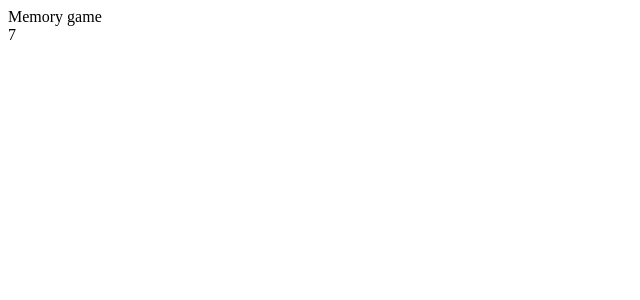
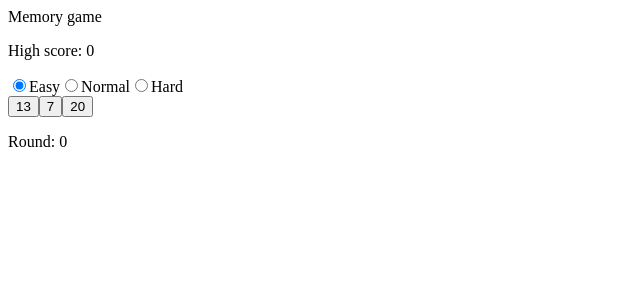
Before and after one commit to Veronfc/TOP-memory-game, a React (Vite) app: page / in a window 1280 px wide. Shown: the top 300 px of the page, without its empty margins (0-640 px from the left). Built offline with nearby package versions, Linux system fonts and the light colour scheme.

Commit message:
added all logic (maybe?)

```diff
--- a/src/App.jsx
+++ b/src/App.jsx
@@ -1,24 +1,106 @@
 /** @format */
 
-import { createContext } from 'react'
+import { createContext, useEffect, useRef, useState } from 'react'
 import { Cards } from './Cards'
 
-	const CardContext = createContext({
-		cards: [],
-		guesses: [],
-	})
+const CardContext = createContext({
+	highScore: 0,
+	cards: [],
+	guesses: [],
+})
 
 function App() {
+	const [highScore, setHighScore] = useState(0)
+	const [mode, setMode] = useState('easy')
+	const [guesses, setGuesses] = useState([])
 
-	const cards = ['red', 'orange', 'yellow', 'green', 'blue', 'indigo', 'violet']
-	const guesses = []
+	const max = useRef(5)
+
+	const cards = [
+		1, 2, 3, 4, 5, 6, 7, 8, 9, 10, 11, 12, 13, 14, 15, 16, 17, 18, 19, 20,
+	]
+
+	const reset = num => {
+		setGuesses([])
+		setHighScore(guesses.length - num)
+	}
+
+	useEffect(() => {
+		console.log(mode)
+
+		switch (mode) {
+			case 'normal':
+				max.current = 10
+				break
+			case 'hard':
+				max.current = 20
+				break
+			default:
+				max.current = 5
+		}
+
+		reset(0)
+	}, [mode])
+
+	useEffect(() => {
+		console.log(guesses)
+
+		if (
+			guesses.length < max.current &&
+			new Set(guesses).size != guesses.length
+		) {
+			alert('You lost')
+			reset(1)
+		} else if (
+			guesses.length == max.current &&
+			new Set(guesses).size == guesses.length
+		) {
+			alert('You won')
+			reset(0)
+		}
+	}, [guesses])
 
 	return (
 		<>
 			<header>Memory game</header>
-			<CardContext.Provider value={{ cards, guesses }}>
+			<p>High score: {highScore}</p>
+			<section>
+				<label htmlFor='easy'>
+					<input
+						type='radio'
+						name='mode'
+						id='easy'
+						value='easy'
+						defaultChecked
+						onClick={() => setMode('easy')}
+					></input>
+					Easy
+				</label>
+				<label htmlFor='normal'>
+					<input
+						type='radio'
+						name='mode'
+						id='normal'
+						value='normal'
+						onClick={() => setMode('normal')}
+					></input>
+					Normal
+				</label>
+				<label htmlFor='hard'>
+					<input
+						type='radio'
+						name='mode'
+						id='hard'
+						value='hard'
+						onClick={() => setMode('hard')}
+					></input>
+					Hard
+				</label>
+			</section>
+			<CardContext.Provider value={{ cards, guesses, setGuesses }}>
 				<Cards />
 			</CardContext.Provider>
+			<p>Round: {guesses.length}</p>
 		</>
 	)
 }
--- a/src/Cards.jsx
+++ b/src/Cards.jsx
@@ -1,16 +1,32 @@
 /** @format */
 
-import { useContext } from "react"
-import { CardContext } from "./App"
+import { useCallback, useContext } from 'react'
+import { CardContext } from './App'
 
 function Cards() {
-  const { cards, guesses } =  useContext(CardContext)
+	const { cards, guesses, setGuesses } = useContext(CardContext)
 
-	return (
-  <section>
-    {cards.length}
-  </section>
-  )
+	//DESC: Durstenfeld shuffle algorithm
+	const round = useCallback(() => {
+		for (let i = cards.length - 1; i > 0; i--) {
+			const j = Math.floor(Math.random() * (i + 1))
+			;[cards[i], cards[j]] = [cards[j], cards[i]]
+		}
+
+		return cards.slice(0, 3).map(card => {
+			return (
+				<button
+					onClick={() => {
+						setGuesses([...guesses, card])
+					}}
+				>
+					{card}
+				</button>
+			)
+		})
+	}, [guesses])
+
+	return <section>{round()}</section>
 }
 
 export { Cards }
```
Also changed, not shown: index.html (+3 -13 lines), 1 other file (tests, documents, lock files or other folders).
